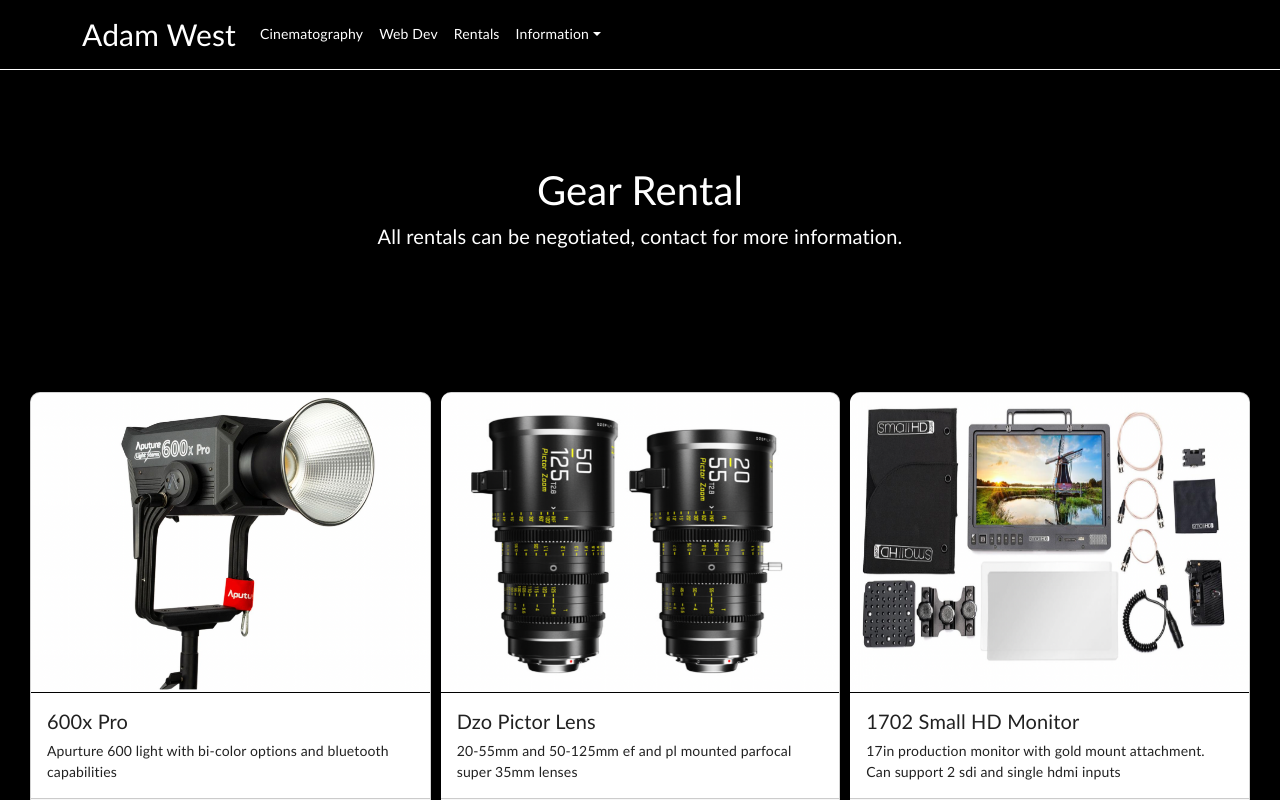
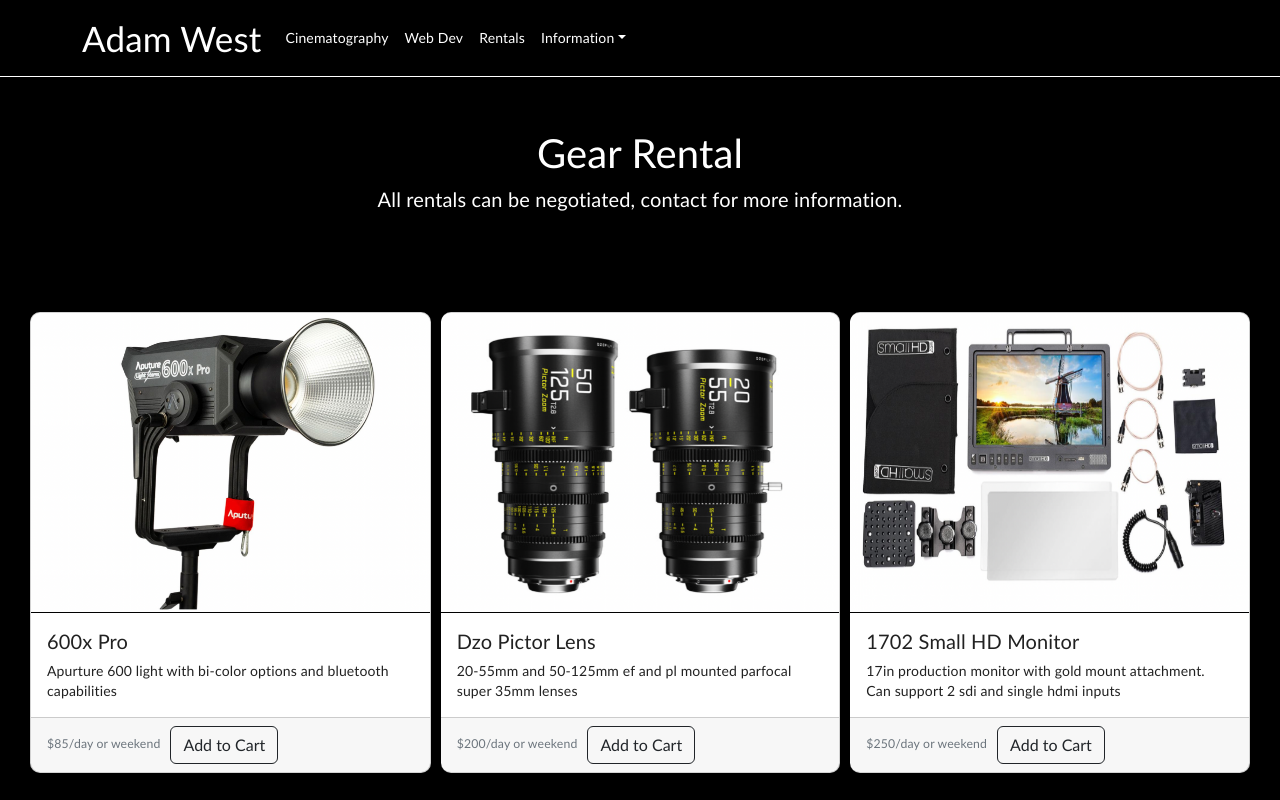
Before and after one commit to Adamwest023/adamwest023.github.io, a React (Create React App) app: page /rentals in a window 1280 px wide. Shown: the top 800 px of the page. Built offline with nearby package versions, Linux system fonts and the light colour scheme.

Commit message:
css adjustment

```diff
--- a/src/components/Navbar/index.js
+++ b/src/components/Navbar/index.js
@@ -26,7 +26,7 @@ const SiteNavbar = () => {
                 <Navbar.Brand id="brand" href="/">Adam {'\n'} West</Navbar.Brand>
                 <Navbar.Toggle aria-controls="responsive-navbar-nav" />
                 <Navbar.Collapse id="responsive-navbar-nav">
-                    <Nav className="me-auto ">
+                    <Nav className="me-auto">
                         <Nav.Link className="navbar-element" component={Link} to={'/portfolio'} href="/portfolio">Cinematography</Nav.Link>
                         <Nav.Link className="navbar-element" component={Link} to={'/portfolio'} href="/webDev">Web Dev</Nav.Link>
                         <Nav.Link className="navbar-element" href="/rentals">Rentals</Nav.Link>
--- a/src/index.css
+++ b/src/index.css
@@ -32,7 +32,7 @@ body {
 }
 
 #brand {
-  font-size: 30px;
+  font-size: 35px;
 }
 
 .collapsed,
--- a/src/pages/Rentals/index.js
+++ b/src/pages/Rentals/index.js
@@ -27,7 +27,7 @@ const Rentals = () => {
     return (
         <>
             <SiteNavbar />
-            <section href="#" className='py-5 text-center container rental-page-font'>
+            <section href="#" className='py-1 text-center container rental-page-font'>
                 <div className='row py-lg-5'>
                     <div className='col-lg-6 col-md-8 mx-auto'>
                         <h1>Gear Rental</h1>
```
